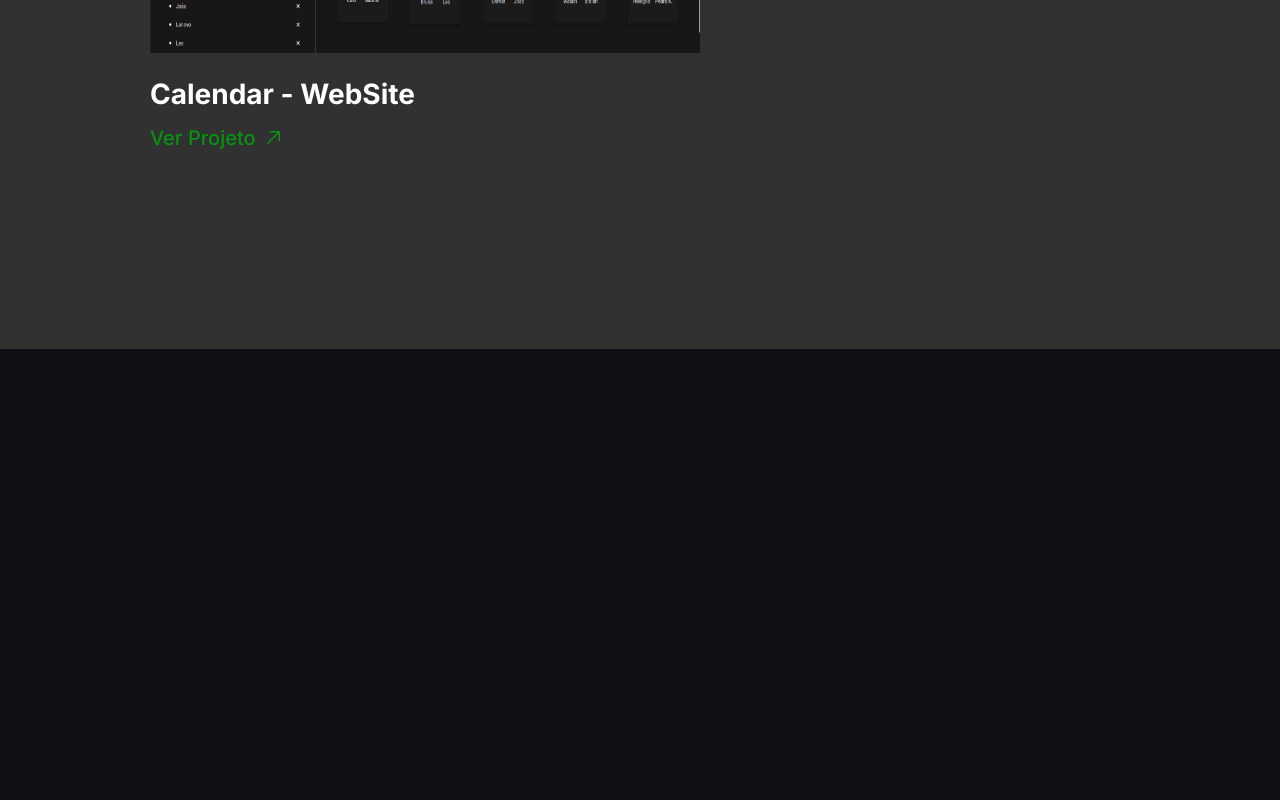
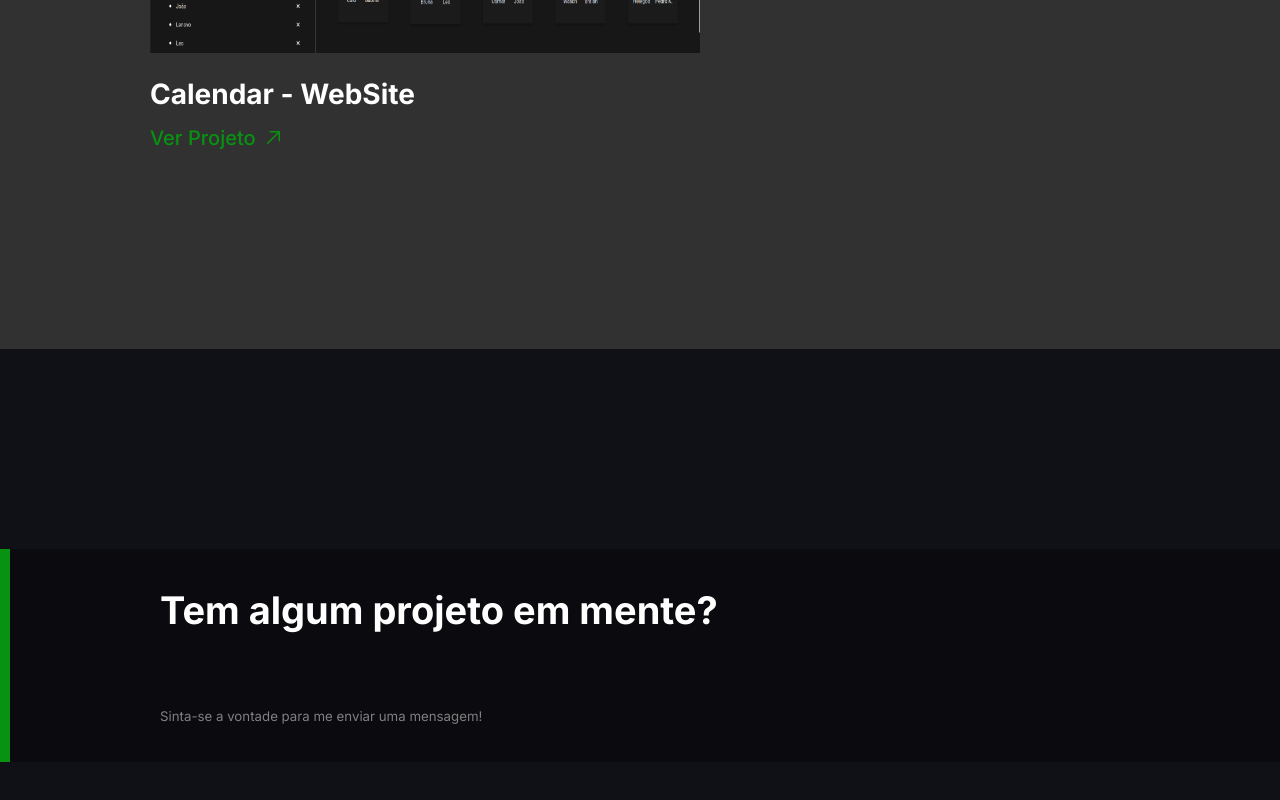
Before and after one commit to AndreMour/MyPortfolio, a React (Create React App) app: page / in a window 1280 px wide. Shown: the part 2080-2880 px from the top of the page. Built offline with nearby package versions, Linux system fonts and the light colour scheme.

Commit message:
Create the notification area

```diff
--- /dev/null
+++ b/src/Components/Notification/Index.jsx
@@ -0,0 +1,19 @@
+import React from "react";
+import { Container, DivText, SubText, Text } from "./styles";
+
+const Notification = () => {
+  return (
+    <Container>
+      <DivText>
+        <Text>
+          Tem algum projeto em mente?
+        </Text>
+        <SubText>
+          Sinta-se a vontade para me enviar uma mensagem!
+        </SubText>
+      </DivText>
+    </Container>
+  )
+}
+
+export default Notification;
--- /dev/null
+++ b/src/Components/Notification/styles.js
@@ -0,0 +1,28 @@
+import styled from "styled-components";
+import { COLORS } from "../../assets/colors/colors";
+
+export const Container = styled.div`
+    width: 100%;
+    height: 213px;
+    border-left: 10px solid ${COLORS.primaryGreen};
+    background-color: ${COLORS.deepGray};
+    margin-top: 200px;
+`
+export const DivText = styled.div`
+  display: grid;
+  height: 100%;
+  align-items: center;
+  margin-left: 150px;
+`
+export const Text = styled.h3`
+    font-family: 'Inter', sans-serif;
+    font-size: 38px;
+    font-weight: 700;
+    color: ${COLORS.primaryWhite};
+`
+export const SubText = styled.h5`
+  font-family: 'Inter', sans-serif;
+  font-family: 16px;
+  font-weight: 400;
+  color: ${COLORS.Gray};
+`
--- a/src/Pages/App.js
+++ b/src/Pages/App.js
@@ -3,6 +3,7 @@ import Home from "../Components/Home/Index";
 import { Container } from "./styles";
 import Skills from "../Components/Skills";
 import Projects from "../Components/Projects";
+import Notification from "../Components/Notification/Index";
 
 
 function App() {
@@ -13,6 +14,7 @@ function App() {
         <Home />
         <Skills />
         <Projects />
+        <Notification />
       </Container>
     </>
   );
```
